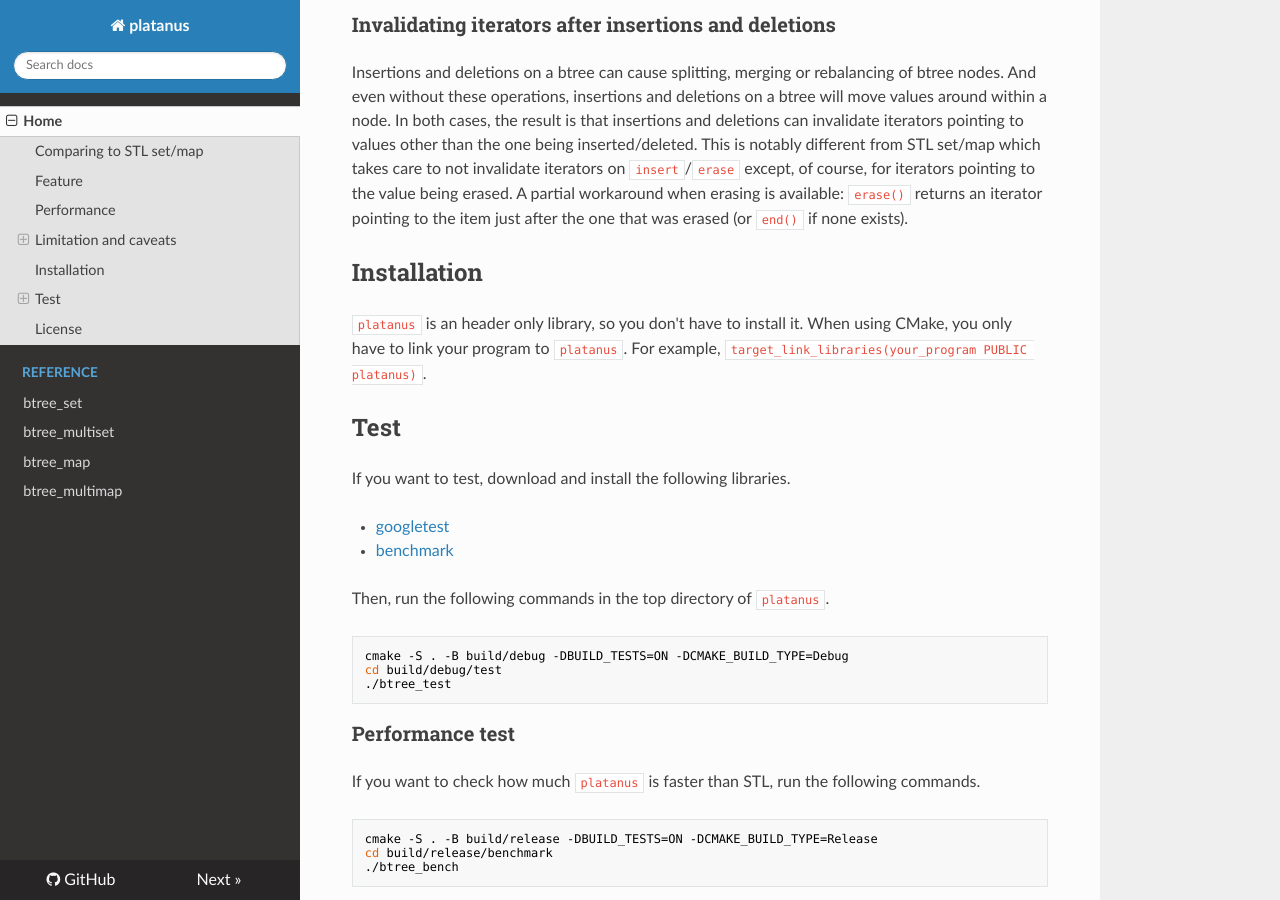
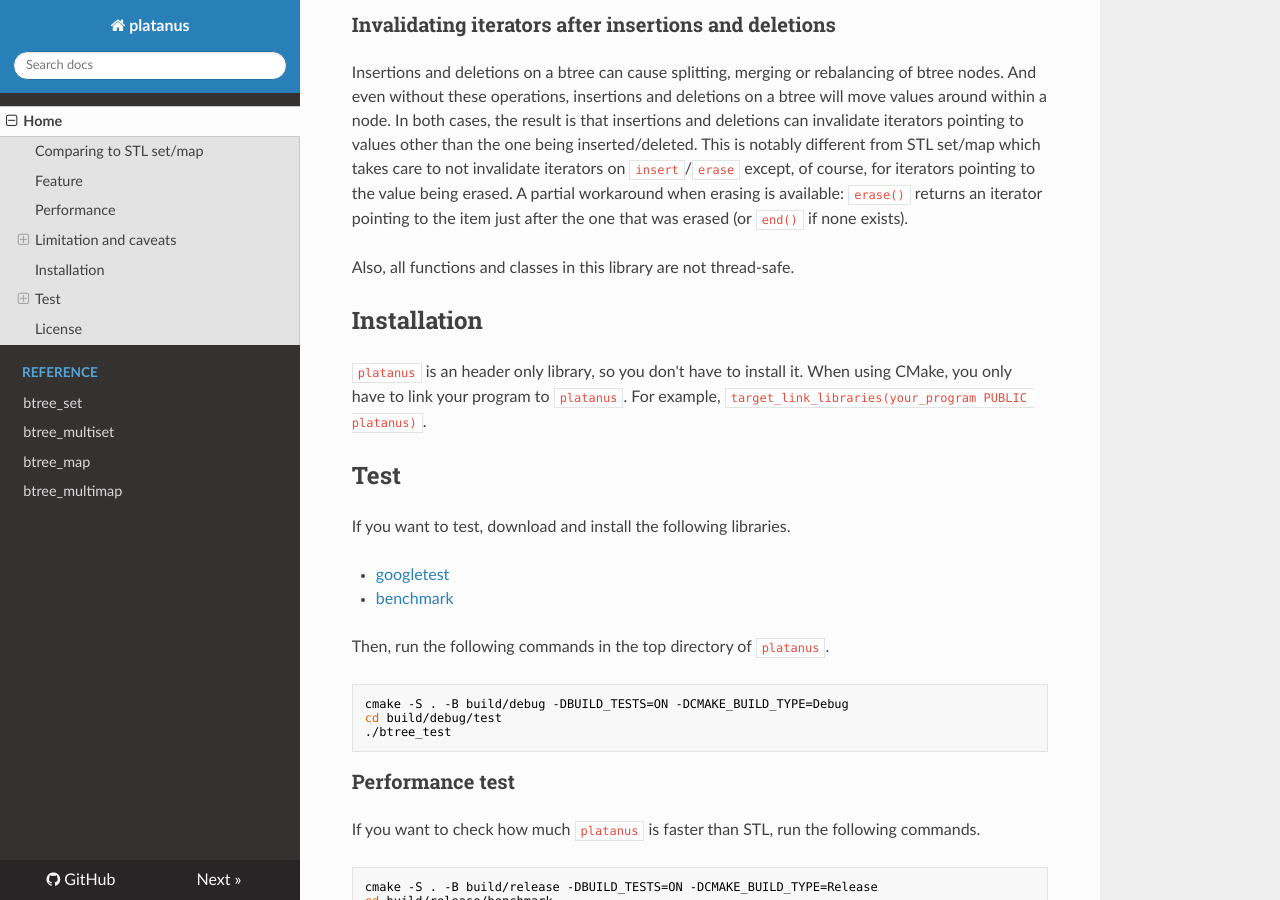
Before and after one commit to sukeya/platanus, an MkDocs documentation site: the page built from docs/index.md, in a window 1280 px wide and 900 px high, scrolled down 1175 px. Built offline with MkDocs 1.6.1, drawn with Linux system fonts in a browser that asks for light colours; nearby versions of some CDN libraries.

Commit message:
add a description about thread-safety.
Signed-off-by: Yuya Asano <64895419+sukeya@users.noreply.github.com>

```diff
--- a/docs/index.md
+++ b/docs/index.md
@@ -40,6 +40,8 @@ And even without these operations, insertions and deletions on a btree will move
 In both cases, the result is that insertions and deletions can invalidate iterators pointing to values other than the one being inserted/deleted.
 This is notably different from STL set/map which takes care to not invalidate iterators on `insert`/`erase` except, of course, for iterators pointing to the value being erased.
 A partial workaround when erasing is available: `erase()` returns an iterator pointing to the item just after the one that was erased (or `end()` if none exists).
+
+Also, all functions and classes in this library are not thread-safe.
 
 
 ## Installation
```
